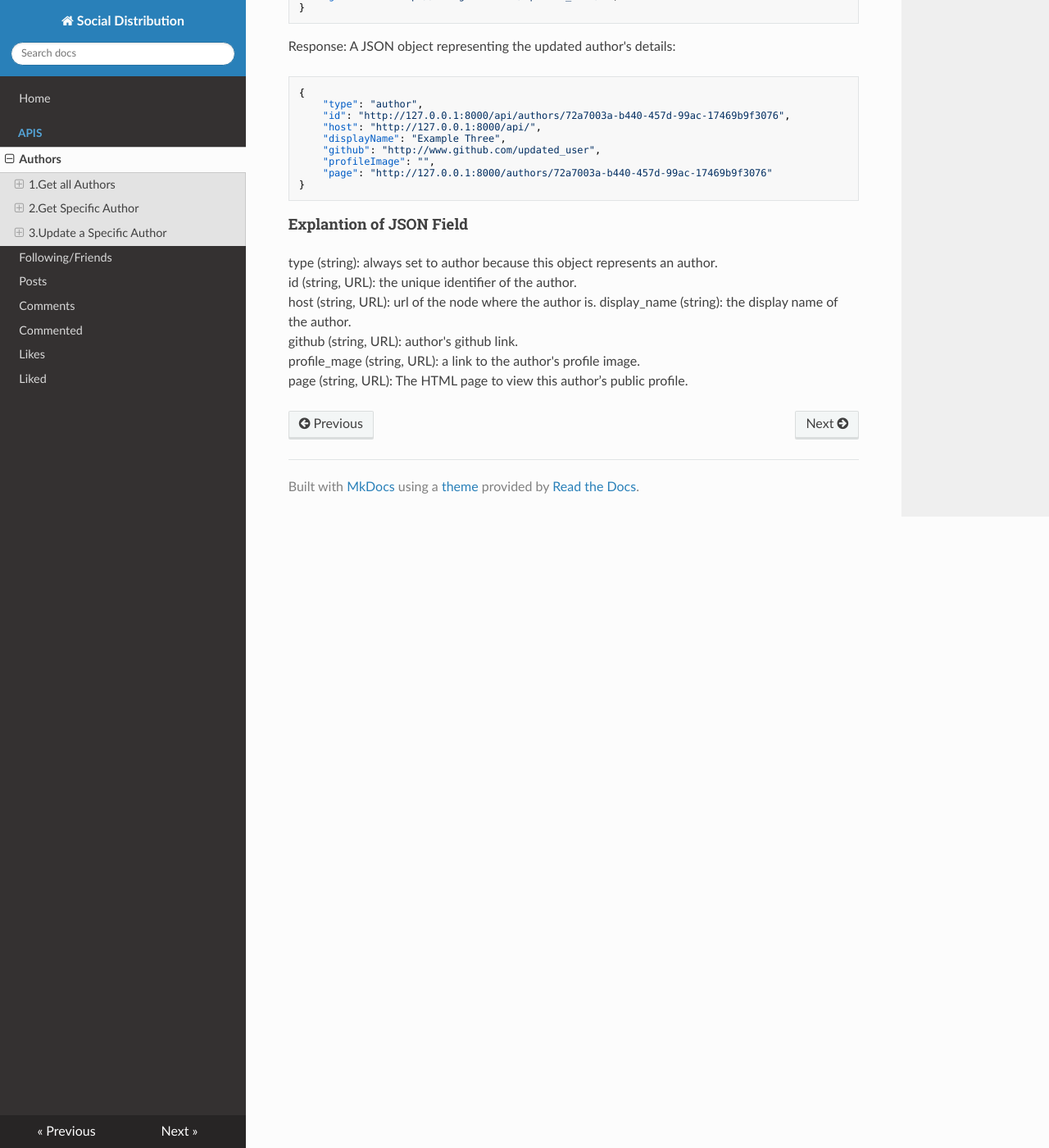
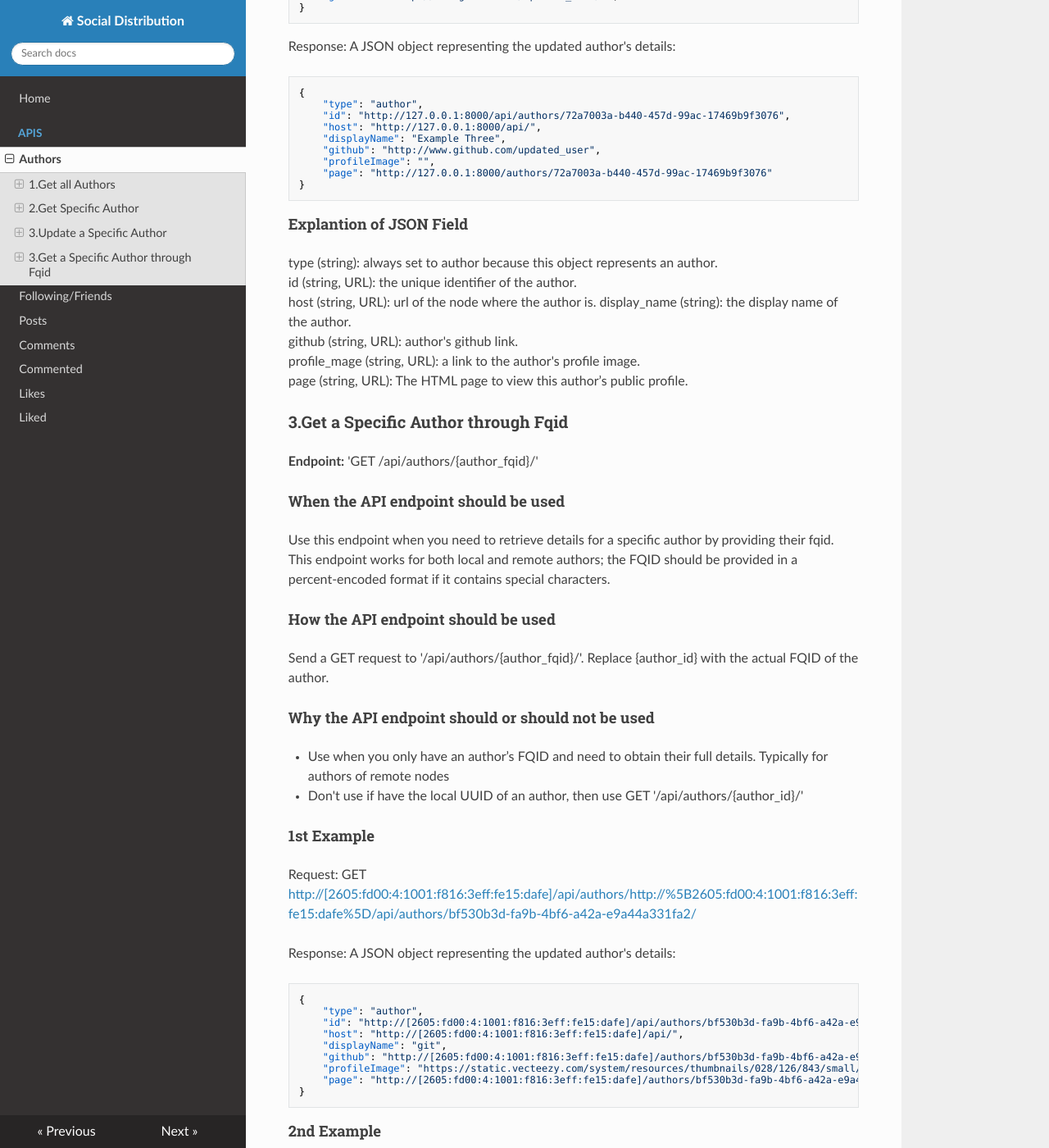
Before and after one commit to redtrovelvet/SalmoNet, an MkDocs documentation site: the page built from docs/author_api.md, in a window 1280 px wide and 1400 px high, scrolled down 4065 px. Shown: the whole window at 82% size. Built offline with MkDocs 1.6.1, drawn with Linux system fonts in a browser that asks for light colours; nearby versions of some CDN libraries; some of the changed text lies outside the part shown.

````diff
--- a/docs/author_api.md
+++ b/docs/author_api.md
@@ -220,3 +220,66 @@ display_name (string): the display name of the author.<br />
 github (string, URL): author's github link.<br />
 profile_mage (string, URL): a link to the author's profile image.<br />
 page (string, URL): The HTML page to view this author’s public profile.<br />
+
+### 3.Get a Specific Author through Fqid
+
+**Endpoint:** 'GET /api/authors/{author_fqid}/'
+
+#### When the API endpoint should be used
+
+Use this endpoint when you need to retrieve details for a specific author by providing their fqid.
+This endpoint works for both local and remote authors; the FQID should be provided in a percent‑encoded format if it contains special characters.
+
+#### How the API endpoint should be used
+
+Send a GET request to '/api/authors/{author_fqid}/'.
+Replace {author_id} with the actual FQID of the author.
+
+#### Why the API endpoint should or should not be used
+
+- Use when you only have an author’s FQID and need to obtain their full details. Typically for authors of remote nodes
+- Don't use if have the local UUID of an author, then use GET '/api/authors/{author_id}/'
+
+#### 1st Example
+
+Request: GET <http://[2605:fd00:4:1001:f816:3eff:fe15:dafe]/api/authors/http://%5B2605:fd00:4:1001:f816:3eff:fe15:dafe%5D/api/authors/bf530b3d-fa9b-4bf6-a42a-e9a44a331fa2/>
+
+Response:  A JSON object representing the updated author's details:
+``` json
+{
+    "type": "author",
+    "id": "http://[2605:fd00:4:1001:f816:3eff:fe15:dafe]/api/authors/bf530b3d-fa9b-4bf6-a42a-e9a44a331fa2",
+    "host": "http://[2605:fd00:4:1001:f816:3eff:fe15:dafe]/api/",
+    "displayName": "git",
+    "github": "http://[2605:fd00:4:1001:f816:3eff:fe15:dafe]/authors/bf530b3d-fa9b-4bf6-a42a-e9a44a331fa2/edit/None",
+    "profileImage": "https://static.vecteezy.com/system/resources/thumbnails/028/126/843/small/close-up-of-blue-flowers-with-drops-of-water-on-dark-background-beautiful-macro-colorful-flowers-generative-ai-photo.jpg",
+    "page": "http://[2605:fd00:4:1001:f816:3eff:fe15:dafe]/authors/bf530b3d-fa9b-4bf6-a42a-e9a44a331fa2"
+}
+```
+
+#### 2nd Example
+
+Request: GET <http://[2605:fd00:4:1001:f816:3eff:fe15:dafe]/api/authors/http://%5B2605:fd00:4:1001:f816:3eff:fe15:dafe%5D/api/authors/873c326a-aea5-47dc-84f6-d91c0e0dfe06/>
+
+Response:  A JSON object representing the updated author's details:
+``` json
+{
+    "type": "author",
+    "id": "http://[2605:fd00:4:1001:f816:3eff:fe15:dafe]/api/authors/873c326a-aea5-47dc-84f6-d91c0e0dfe06",
+    "host": "http://[2605:fd00:4:1001:f816:3eff:fe15:dafe]/api/",
+    "displayName": "cat",
+    "github": null,
+    "profileImage": null,
+    "page": "http://[2605:fd00:4:1001:f816:3eff:fe15:dafe]/authors/873c326a-aea5-47dc-84f6-d91c0e0dfe06"
+}
+```
+
+#### Explantion of JSON Field
+
+type (string): always set to author because this object represents an author.<br />
+id (string, URL): the unique identifier of the author.<br />
+host (string, URL): url of the node where the author is.
+display_name (string): the display name of the author.<br />
+github (string, URL): author's github link.<br />
+profile_mage (string, URL): a link to the author's profile image.<br />
+page (string, URL): The HTML page to view this author’s public profile.<br />
````
Also changed, not shown: docs/following_friends_api.md (+38 -0 lines), docs/inbox.md (added, +45 -0 lines), 2 other files.
